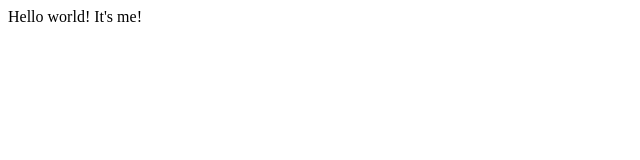
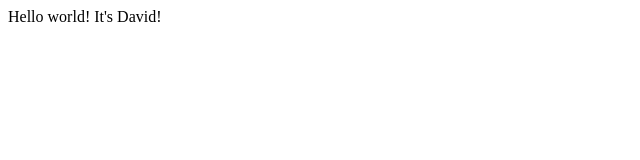
Before and after one commit to elior10/project_website, a plain HTML site: page index.html in a window 1280 px wide. Shown: the full height of the page, 0-640 px from the left. Drawn offline with Linux system fonts and the light colour scheme.

Commit message:
Changed website for David

```diff
--- a/index.html
+++ b/index.html
@@ -2,6 +2,6 @@
 <Header><title>My Webpage</title></Header>
 <body>
 Hello world!
-It's me!
+It's David!
 </body>
 </html>
```
